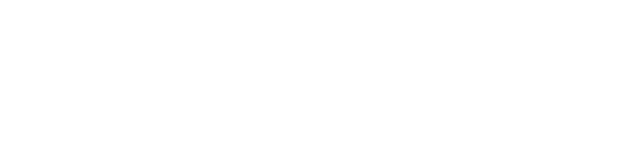
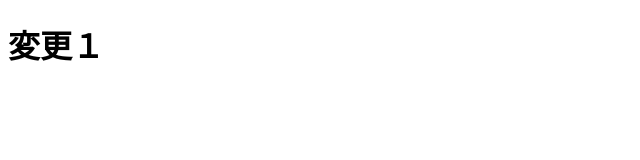
Before and after one commit to er1cq217/48_gitpractice2, a plain HTML site: page index.html in a window 1280 px wide. Shown: the whole page, without its empty margins (0-640 px from the left). Drawn offline with Linux system fonts and the light colour scheme.

Commit message:
h1タグ追加

```diff
--- a/index.html
+++ b/index.html
@@ -4,6 +4,6 @@
 	<title>git練習</title>
 </head>
 <body>
-
+    <h1>変更１</h1>
 </body>
 </html>
```
